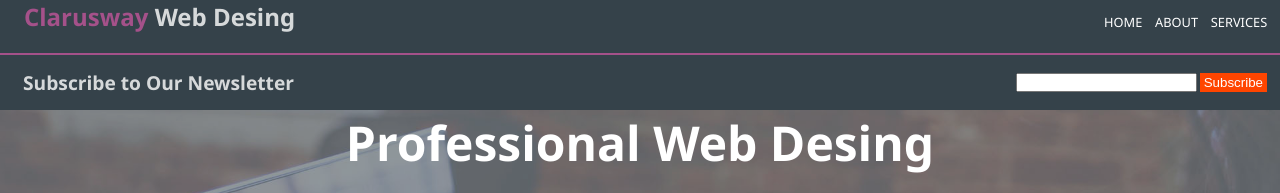
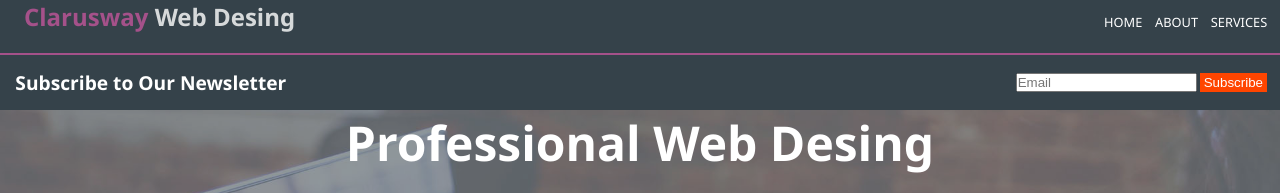
Before and after one commit to betulsmanav/web-page-desing, a plain HTML site: page index.html in a window 1280 px wide. Shown: the top 193 px of the page. Drawn offline with Linux system fonts and the light colour scheme.

Commit message:
index.css

```diff
--- a/index.html
+++ b/index.html
@@ -23,7 +23,7 @@
         <h2>Subscribe to Our Newsletter</h2>
       </div>
       <div class="input-email">
-        <input type="email" />
+        <input type="email" placeholder="Email" />
         <button id="subscrib-btn" type="submit">Subscribe</button>
       </div>
     </div>
--- a/style.css
+++ b/style.css
@@ -46,12 +46,8 @@
     display: flex;
     justify-content: space-between;
     align-items: center;
-}
-.subscrib>div>h2{
-    margin-left: 1.2em;
     color: white;
-    opacity: 0.8;
-
+    padding-left: 1.2em;
 }
 #subscrib-btn{
     color: white;
```
